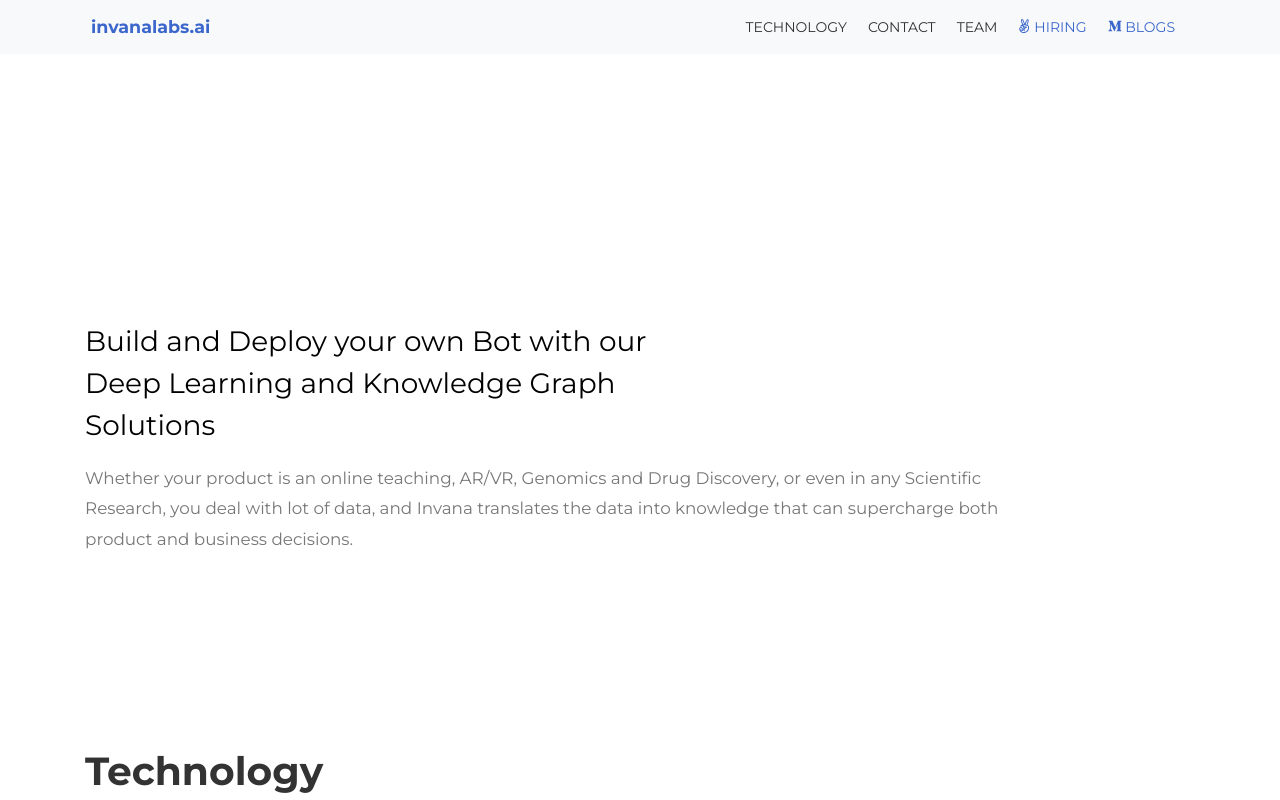
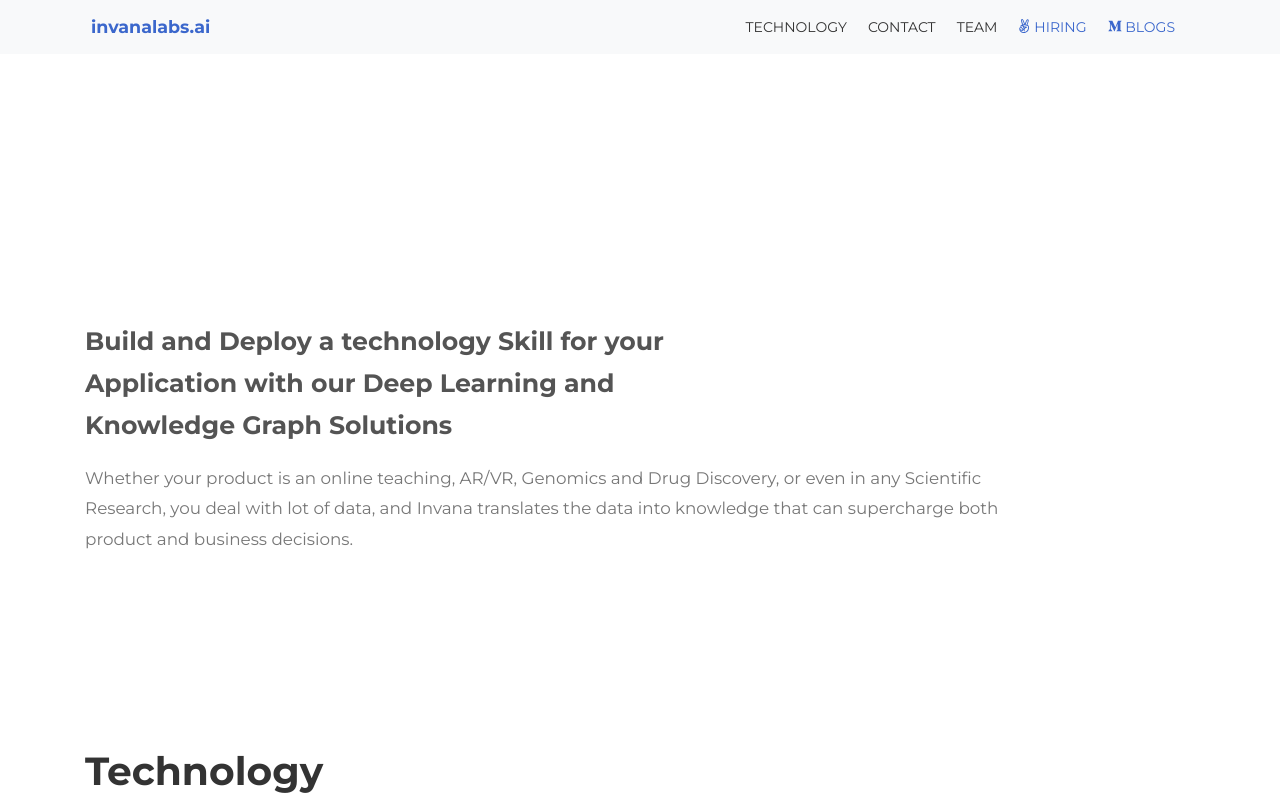
Before and after one commit to invana/invana.github.io, an Angular app: page / in a window 1280 px wide. Shown: the top 800 px of the page. Built offline with nearby package versions, Linux system fonts and the light colour scheme.

Commit message:
text corrections

```diff
--- a/src/app/app.component.html
+++ b/src/app/app.component.html
@@ -43,7 +43,8 @@
     <div class="row">
       <div class="col-7">
         <h1 class="jumbotron-heading mb-0">
-          Build and Deploy your own Bot with our Deep Learning and Knowledge Graph Solutions</h1>
+          Build and Deploy a technology Skill for your Application
+          with our Deep Learning and Knowledge Graph Solutions</h1>
       </div>
     </div>
     <div class="row">
--- a/src/index.html
+++ b/src/index.html
@@ -2,7 +2,8 @@
 <html lang="en">
 <head>
   <meta charset="utf-8">
-  <title>Build and Deploy your own Bot with our Deep Learning and Knowledge Graph Solutions</title>
+  <title> Build and Deploy a technology Skill for your Application
+          with our Deep Learning and Knowledge Graph Solutions</title>
   <base href="/">
   <meta name="robots" content="index, follow">
   <meta name="description"  content="We work with start-ups, medium and large enterprises to transform
--- a/src/styles.scss
+++ b/src/styles.scss
@@ -67,11 +67,11 @@ a:hover {
 }
 
 .banner h1 {
-  font-size: 2rem;
-  font-weight: normal;
-  line-height: 3rem;
-  margin-bottom: 1.2rem !important;
-  color: #000;
+    font-size: 1.8rem;
+    font-weight: bold;
+    line-height: 3rem;
+    margin-bottom: 1.2rem !important;
+    color: #545454;
 }
 
 //.banner h1, .banner h2 {
```
